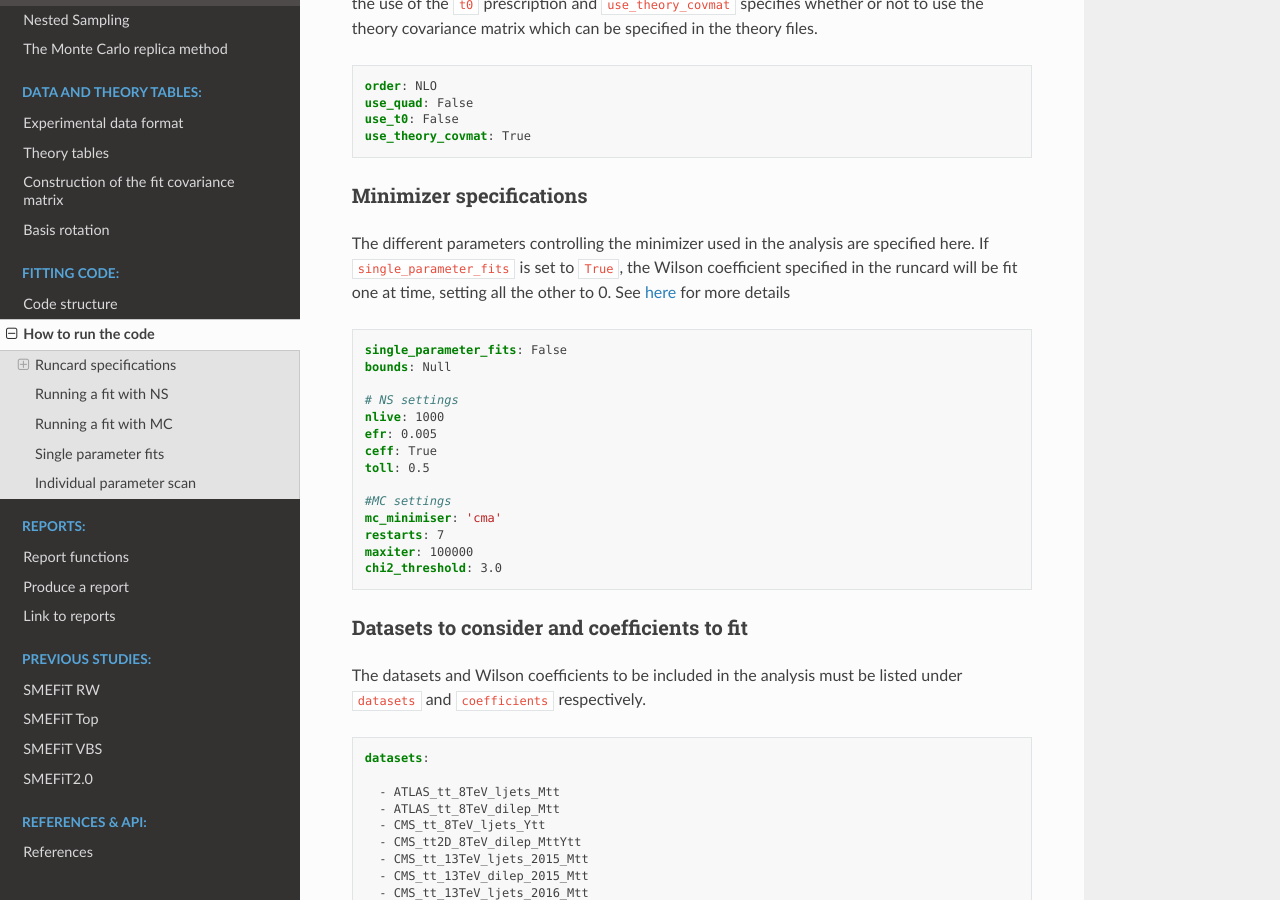
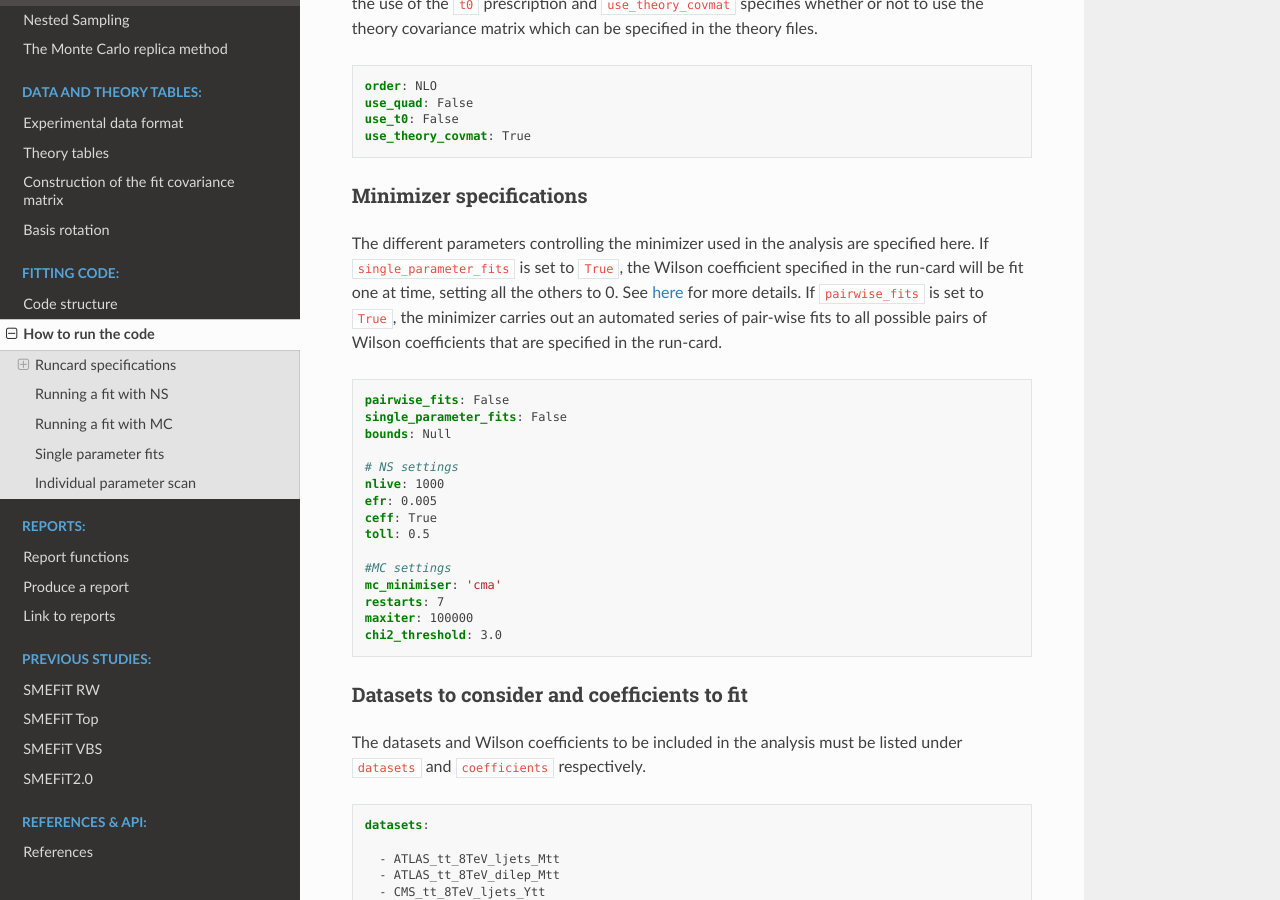
Before and after one commit to LHCfitNikhef/smefit_release, a Sphinx documentation site: the page built from docs/source/fitting_code/running.md, in a window 1280 px wide and 900 px high, scrolled down 1043 px. Built offline with Sphinx 7.4.7 and the Read the Docs theme 2.0.0, drawn with Linux system fonts in a browser that asks for light colours; pages that are not in the unit, such as notebooks, are missing from menus.

Commit message:
adding pairwise fit description to website

````diff
--- a/docs/source/fitting_code/running.md
+++ b/docs/source/fitting_code/running.md
@@ -55,10 +55,13 @@ use_theory_covmat: True
 
 ### Minimizer specifications
 The different parameters controlling the minimizer used in the analysis are specified here.
-If ``single_parameter_fits`` is set to ``True``, the Wilson coefficient specified in the runcard
-will be fit one at time, setting all the other to 0. See [here](./example.html#single-parameter-fits) for more details
+If ``single_parameter_fits`` is set to ``True``, the Wilson coefficient specified in the run-card
+will be fit one at time, setting all the others to 0. See [here](./example.html#single-parameter-fits) for more details.
+If ``pairwise_fits`` is set to ``True``, the minimizer carries out an automated series of pair-wise fits to all possible pairs of
+Wilson coefficients that  are specified in the run-card.
 
 ```yaml
+pairwise_fits: False
 single_parameter_fits: False
 bounds: Null
 
````
